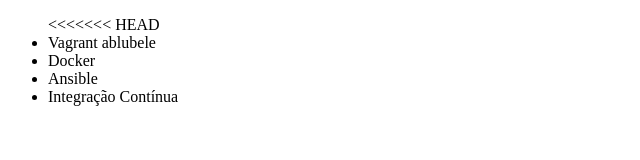
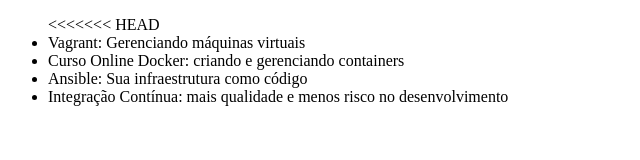
Before and after one commit to caiorodrigues-hub/caio-git, a plain HTML site: page index.html in a window 1280 px wide. Shown: the whole page, without its empty margins (0-640 px from the left). Drawn offline with Linux system fonts and the light colour scheme.

Commit message:
finalzando o projeto

```diff
--- a/index.html
+++ b/index.html
@@ -7,10 +7,10 @@
 <body>
     <ul>
 <<<<<<< HEAD
-        <li>Vagrant ablubele</li>
-        <li>Docker</li>
-        <li>Ansible</li>
-        <li>Integração Contínua</li>
+        <li>Vagrant: Gerenciando máquinas virtuais</li>
+        <li>Curso Online Docker: criando e gerenciando containers </li>
+        <li>Ansible: Sua infraestrutura como código</li>
+        <li>Integração Contínua: mais qualidade e menos risco no desenvolvimento</li>
     </ul>
 </body>
 </html>
```
